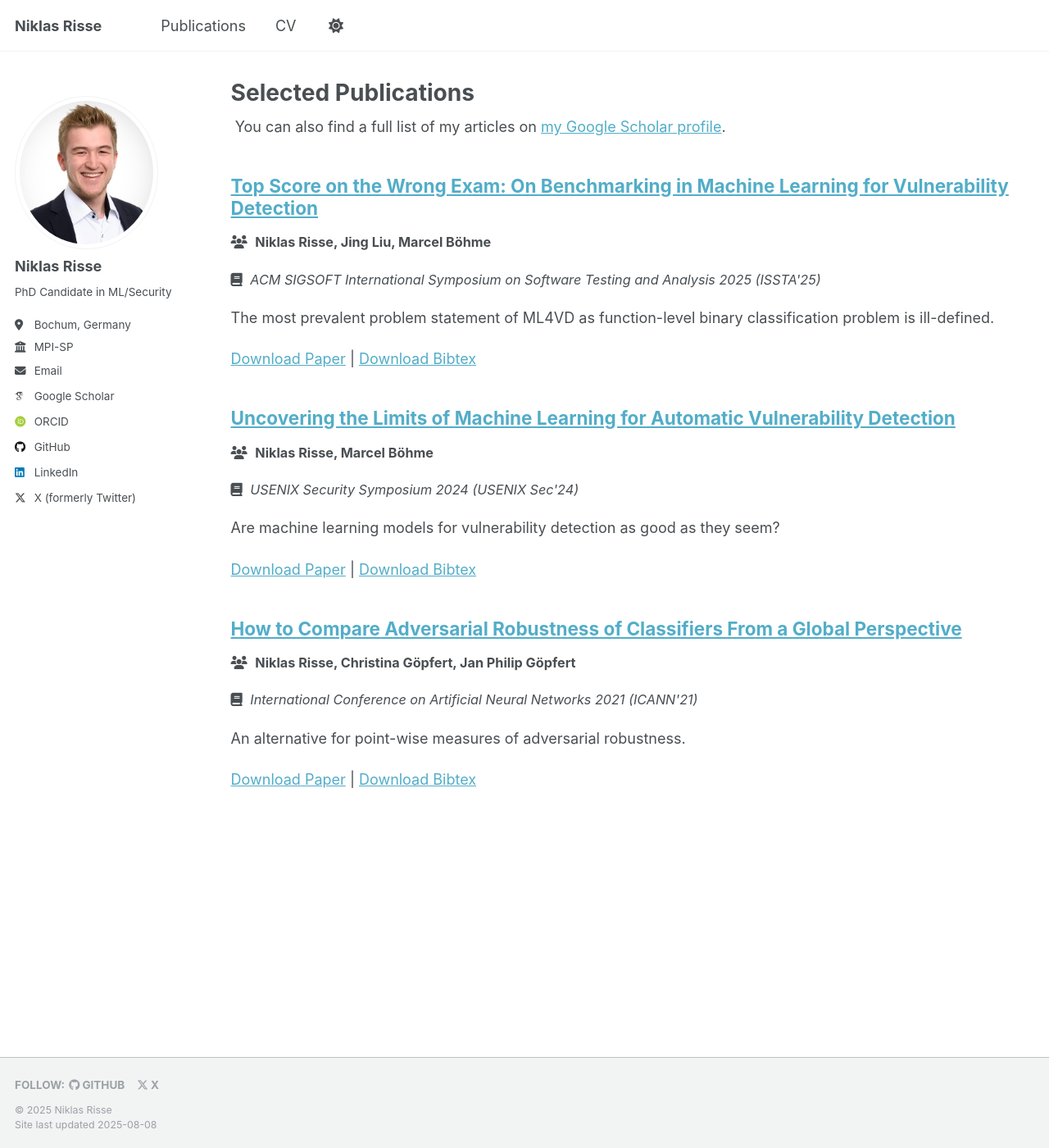
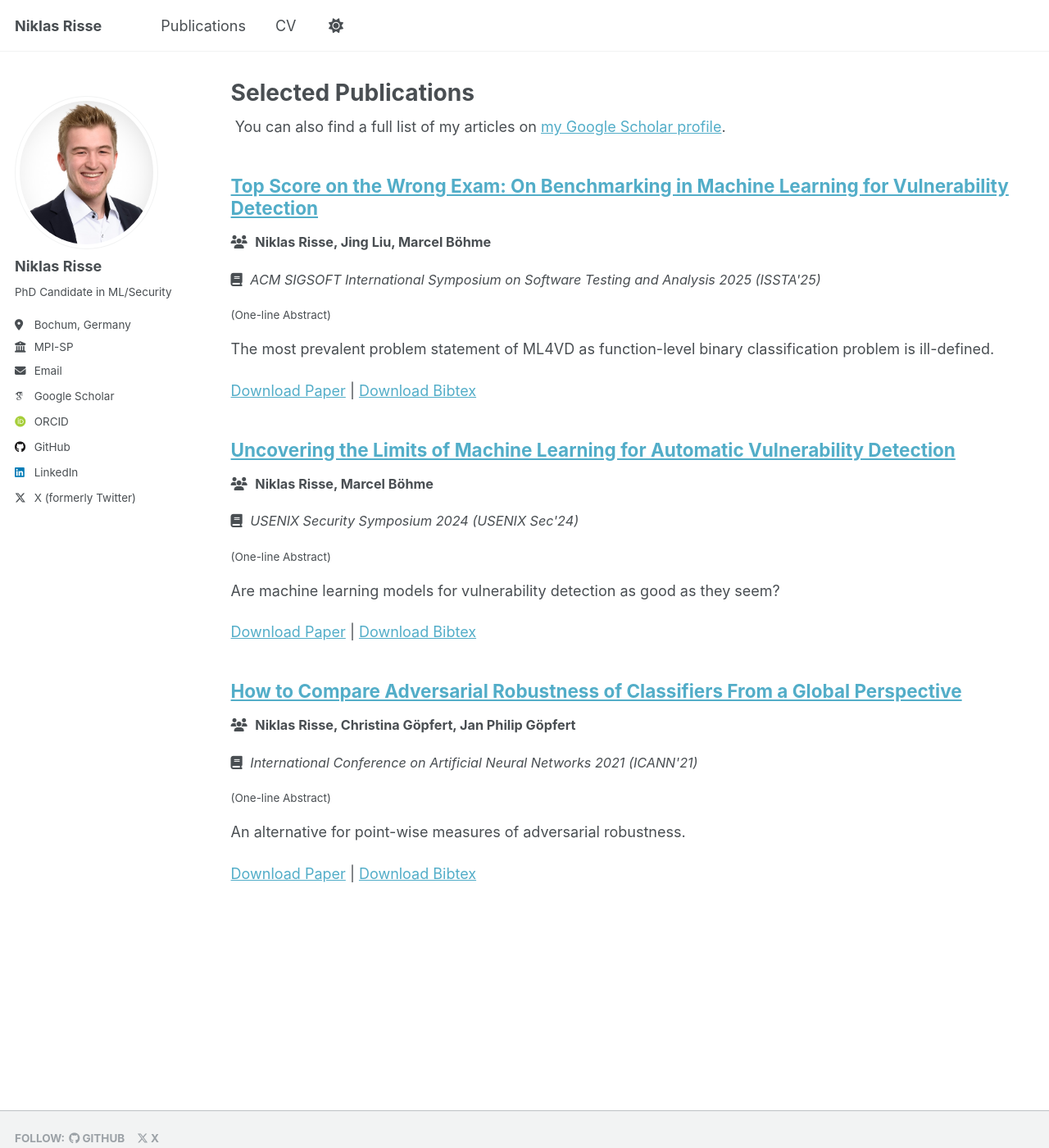
Before and after one commit to niklasrisse/niklasrisse.github.io, a Jekyll site: the page built from _pages/publications.html, in a window 1280 px wide and 1400 px high. Shown: the whole window at 82% size. Built offline with Jekyll 4.4.1, drawn with Linux system fonts in a browser that asks for light colours; some web fonts are replaced; a script that is not in the unit is left out.

Commit message:
one line abstract

```diff
--- a/_includes/publication-single.html
+++ b/_includes/publication-single.html
@@ -54,9 +54,9 @@
         {% endif %}
 
     {% if post.excerpt and site.read_more != 'enabled' %}
-    <p class="archive__item-excerpt" itemprop="description">{{ post.excerpt | markdownify }}</p>
+    <p class="archive__item-excerpt" itemprop="description">(One-line Abstract) {{ post.excerpt | markdownify }}</p>
     {% elsif post.excerpt and site.read_more == 'enabled' %}
-    <p class="archive__item-excerpt" itemprop="description"><p>{{ post.excerpt | markdownify | remove: '<p>' | remove: '</p>' }}<strong><a href="{{ base_path }}{{ post.url }}" rel="permalink"> Read more</a></strong></p></p>
+    <p class="archive__item-excerpt" itemprop="description"><p>	(One-line Abstract) {{ post.excerpt | markdownify | remove: '<p>' | remove: '</p>' }}<strong><a href="{{ base_path }}{{ post.url }}" rel="permalink"> Read more</a></strong></p></p>
     {% endif %}
 
     {% if post.citation and post.paperurl and post.slidesurl and post.bibtexurl %}
```
